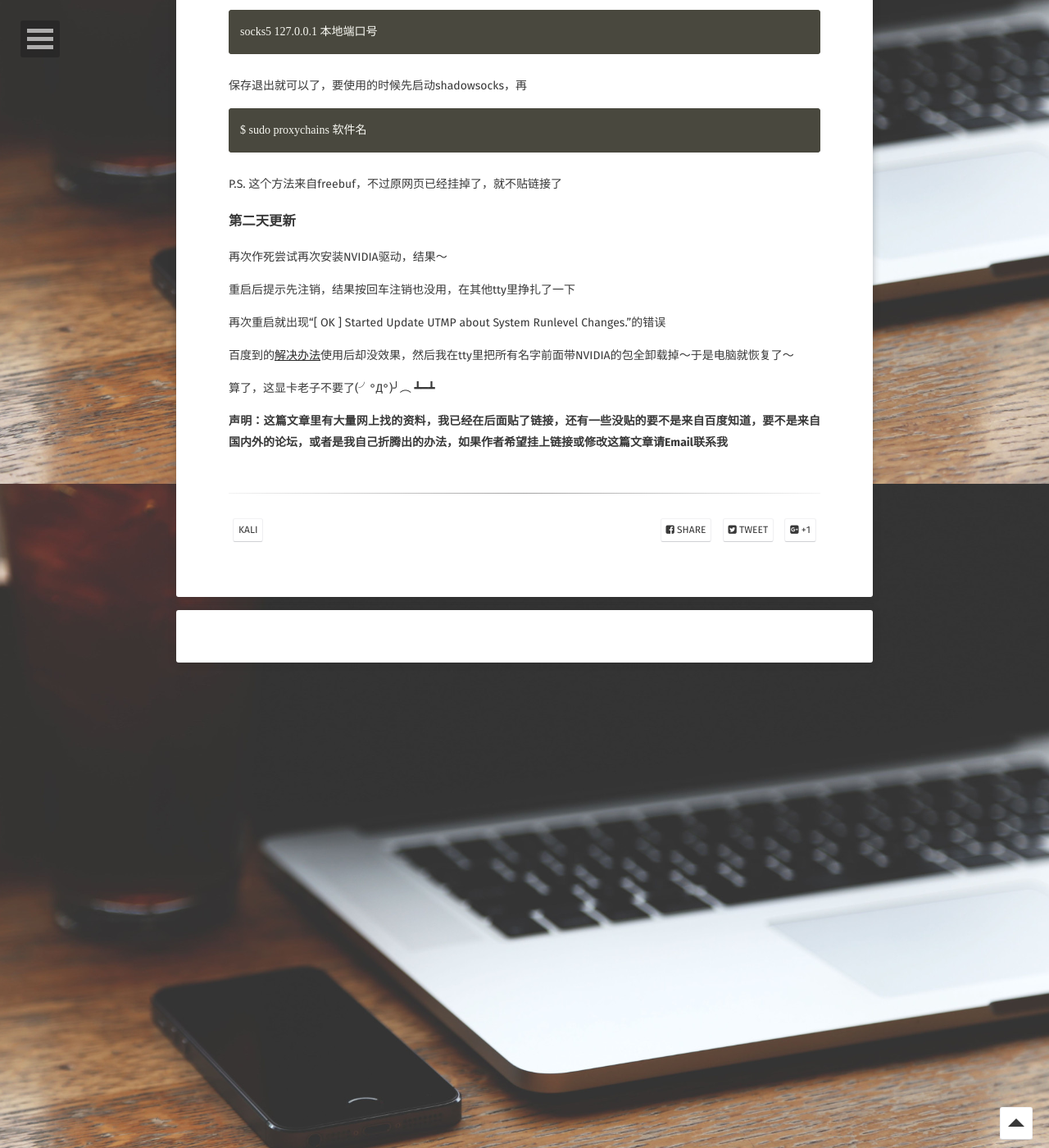
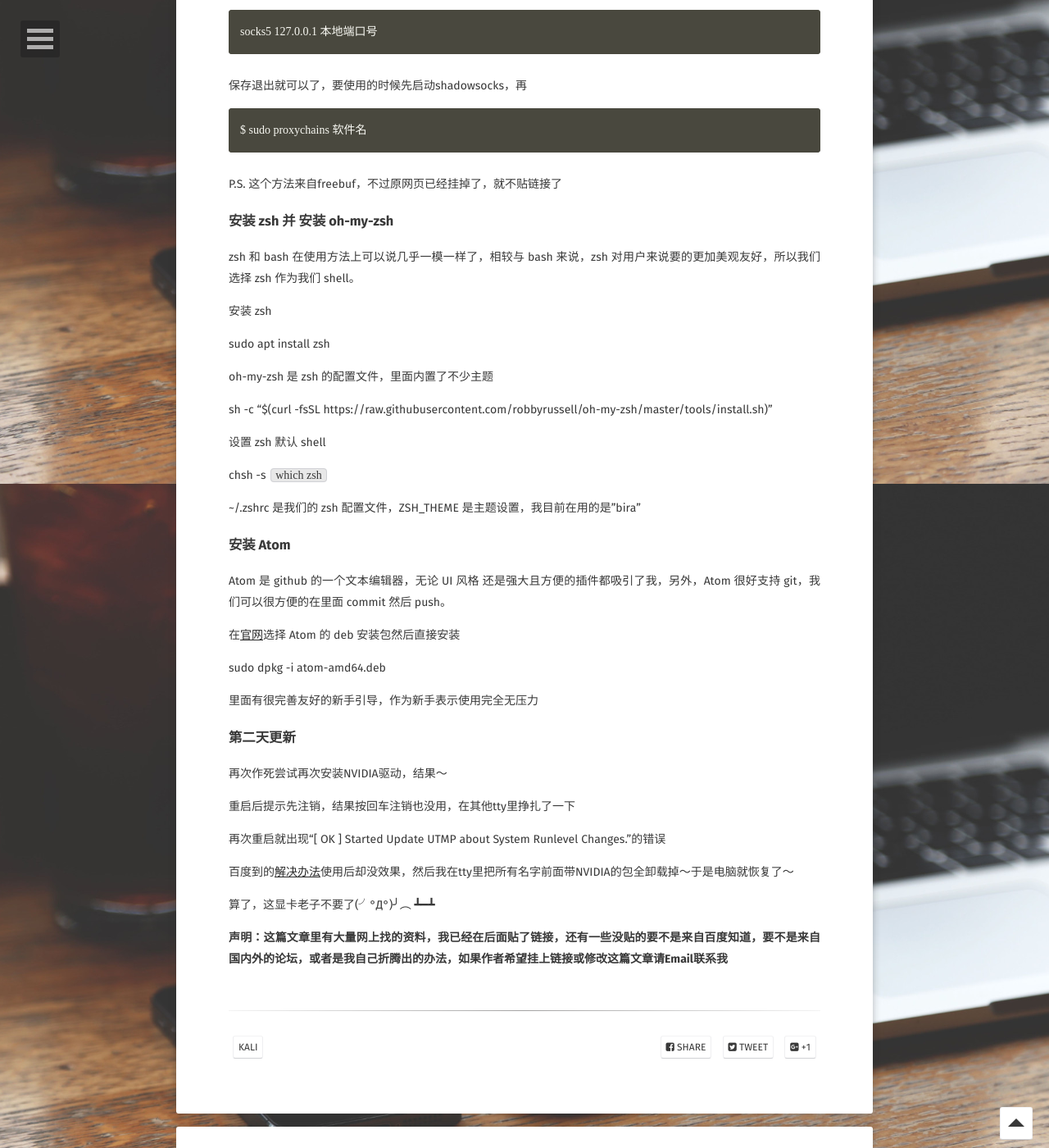
Before and after one commit to Aquilao/Blog, a Jekyll site: the page built from _posts/2017-8-12-reset-kali.md, in a window 1280 px wide and 1400 px high, scrolled down 4810 px. Shown: the whole window at 82% size. Built offline with Jekyll 4.4.1, drawn with Linux system fonts in a browser that asks for light colours; some web fonts are replaced; comment, search, counter and statistics services are not loaded; some of the changed text lies outside the part shown.

Commit message:
[^] reset kali

```diff
--- a/_posts/2017-8-12-reset-kali.md
+++ b/_posts/2017-8-12-reset-kali.md
@@ -179,6 +179,36 @@ P.S. 要结合一开始配置的shadowsocks
 
 P.S. 这个方法来自freebuf，不过原网页已经挂掉了，就不贴链接了
 
+### 安装 zsh 并 安装 oh-my-zsh
+
+zsh 和 bash 在使用方法上可以说几乎一模一样了，相较与 bash 来说，zsh 对用户来说要的更加美观友好，所以我们选择 zsh 作为我们 shell。
+
+安装 zsh
+
+  sudo apt install zsh
+
+
+
+oh-my-zsh 是 zsh 的配置文件，里面内置了不少主题
+
+  sh -c "$(curl -fsSL https://raw.githubusercontent.com/robbyrussell/oh-my-zsh/master/tools/install.sh)"
+
+设置 zsh 默认 shell
+
+  chsh -s `which zsh`
+
+~/.zshrc 是我们的 zsh 配置文件，ZSH_THEME 是主题设置，我目前在用的是"bira"
+
+### 安装 Atom
+
+Atom 是 github 的一个文本编辑器，无论 UI 风格 还是强大且方便的插件都吸引了我，另外，Atom 很好支持 git，我们可以很方便的在里面 commit 然后 push。
+
+在[官网](https://atom.io/)选择 Atom 的 deb 安装包然后直接安装
+
+  sudo dpkg -i atom-amd64.deb
+
+里面有很完善友好的新手引导，作为新手表示使用完全无压力
+
 ### 第二天更新
 
 再次作死尝试再次安装NVIDIA驱动，结果～
```
Also changed, not shown: _posts/2018-5-4-HTTP_base.md (+3 -3 lines).
